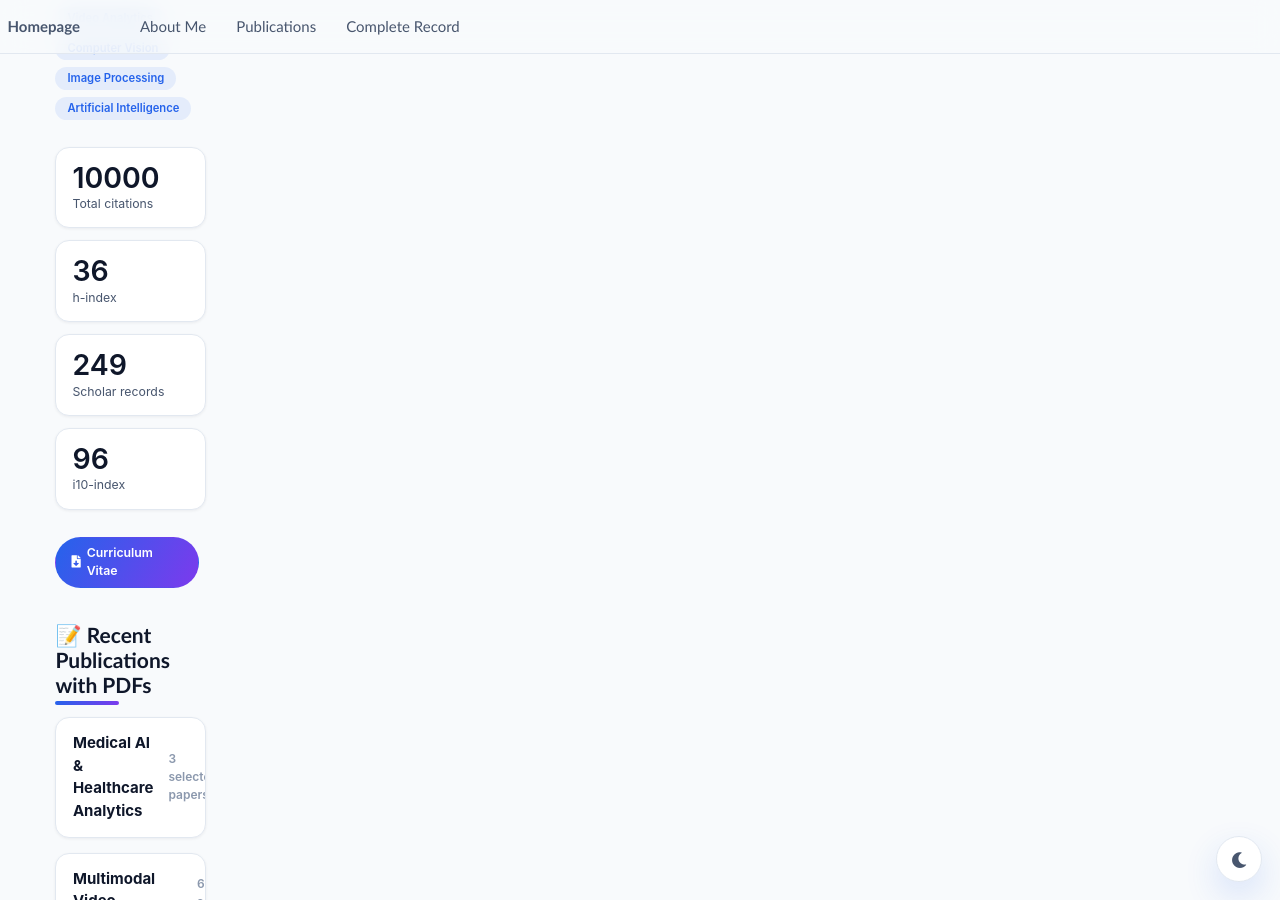
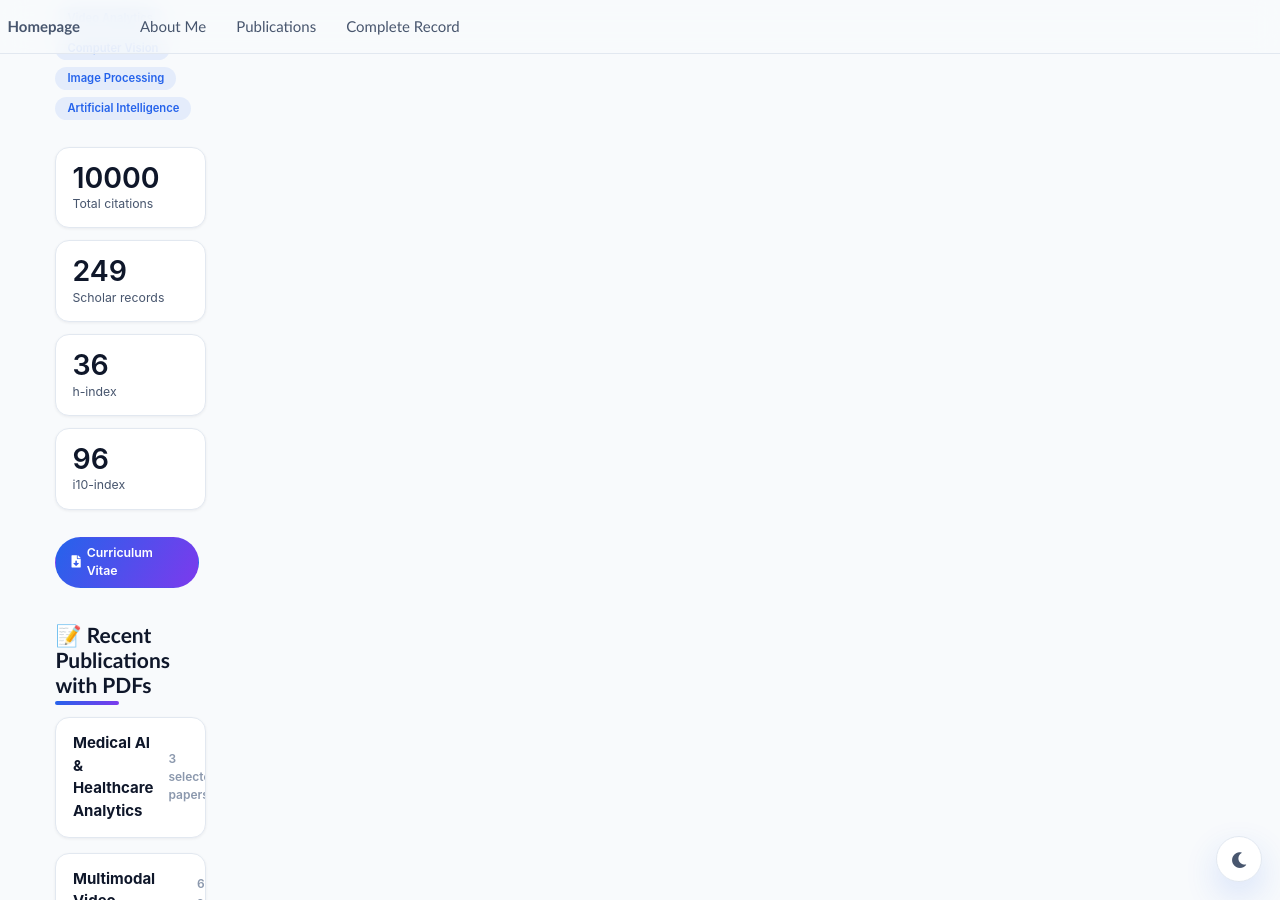
Before and after one commit to mingching/mingching.github.io, a Jekyll site: the page built from _pages/about.md, in a window 1280 px wide and 900 px high, scrolled down 1925 px. Built offline with Jekyll 4.4.1, drawn with Linux system fonts in a browser that asks for light colours; some web fonts are replaced.

Commit message:
Reorder Google Scholar metrics

```diff
--- a/_includes/stats-row.html
+++ b/_includes/stats-row.html
@@ -4,12 +4,12 @@
     <span class="stat-tile__label">Total citations</span>
   </div>
   <div class="stat-tile">
+    <span class="stat-tile__value js-count" data-count="{{ site.data.publications | size | plus: site.data.scholar_publications.size }}">0</span>
+    <span class="stat-tile__label">Scholar records</span>
+  </div>
+  <div class="stat-tile">
     <span class="stat-tile__value js-count" data-count="{{ site.data.scholar_stats.h_index }}">0</span>
     <span class="stat-tile__label">h-index</span>
-  </div>
-  <div class="stat-tile">
-    <span class="stat-tile__value js-count" data-count="{{ site.data.publications | size | plus: site.data.scholar_publications.size }}">0</span>
-    <span class="stat-tile__label">Scholar records</span>
   </div>
   <div class="stat-tile">
     <span class="stat-tile__value js-count" data-count="{{ site.data.scholar_stats.i10_index }}">0</span>
```
